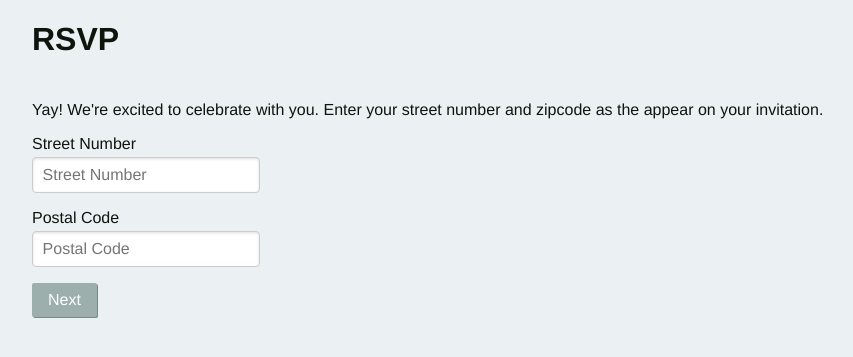
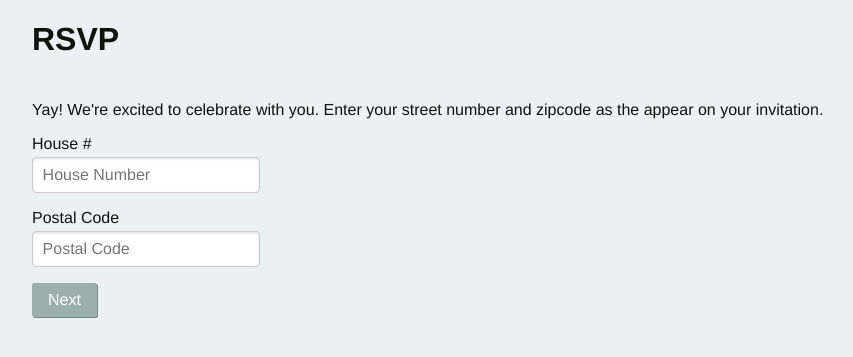
Before and after one commit to tpitale/wedding, a Jekyll site: the page built from rsvp.html, in a window 1280 px wide. Shown: the top 357 px of the page, without its empty margins (160-1013 px from the left). Built offline with Jekyll 4.4.1, drawn with Linux system fonts in a browser that asks for light colours.

Commit message:
change label of street number to house number

```diff
--- a/rsvp.html
+++ b/rsvp.html
@@ -11,8 +11,8 @@ key: rsvp
     <p>Yay! We're excited to celebrate with you. Enter your street number and zipcode as the appear on your invitation.</p>
 
     <p>
-      <label for="street_number">Street Number</label>
-      <input type="text" name="street_number" id="street_number" placeholder="Street Number">
+      <label for="street_number">House #</label>
+      <input type="text" name="street_number" id="street_number" placeholder="House Number">
     </p>
 
     <p>
```
